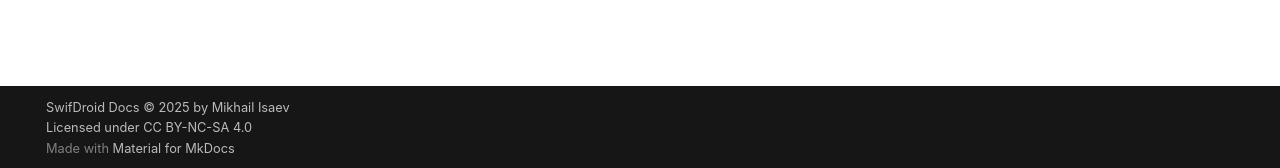
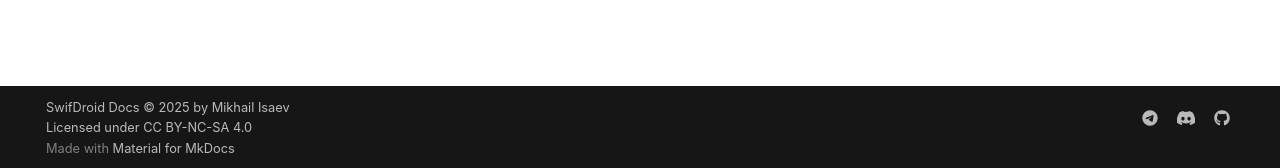
Before and after one commit to swifdroid/docs, an MkDocs documentation site: the page built from docs/index.md, in a window 1280 px wide. Shown: the part 729-897 px from the top of the page. Built offline with MkDocs 1.6.1 and Material for MkDocs 9.7.7, drawn with Linux system fonts in a browser that asks for light colours; comment, search, counter and statistics services are not loaded.

```diff
--- a/mkdocs.yml
+++ b/mkdocs.yml
@@ -62,6 +62,15 @@ extra:
   font:
     text: Roboto Slab
     code: Source Code Pro
+  # Social
+  social:
+    - icon: fontawesome/brands/telegram
+      link: https://t.me/+t9zXkfjoKNNlY2Ri
+    - icon: fontawesome/brands/discord
+      link: https://discord.com/invite/Wh3n86ttRB
+    - icon: fontawesome/brands/github
+      link: https://github.com/swifdroid
+  # GDPR
   consent:
     title: Cookie consent
     description: >-
```
